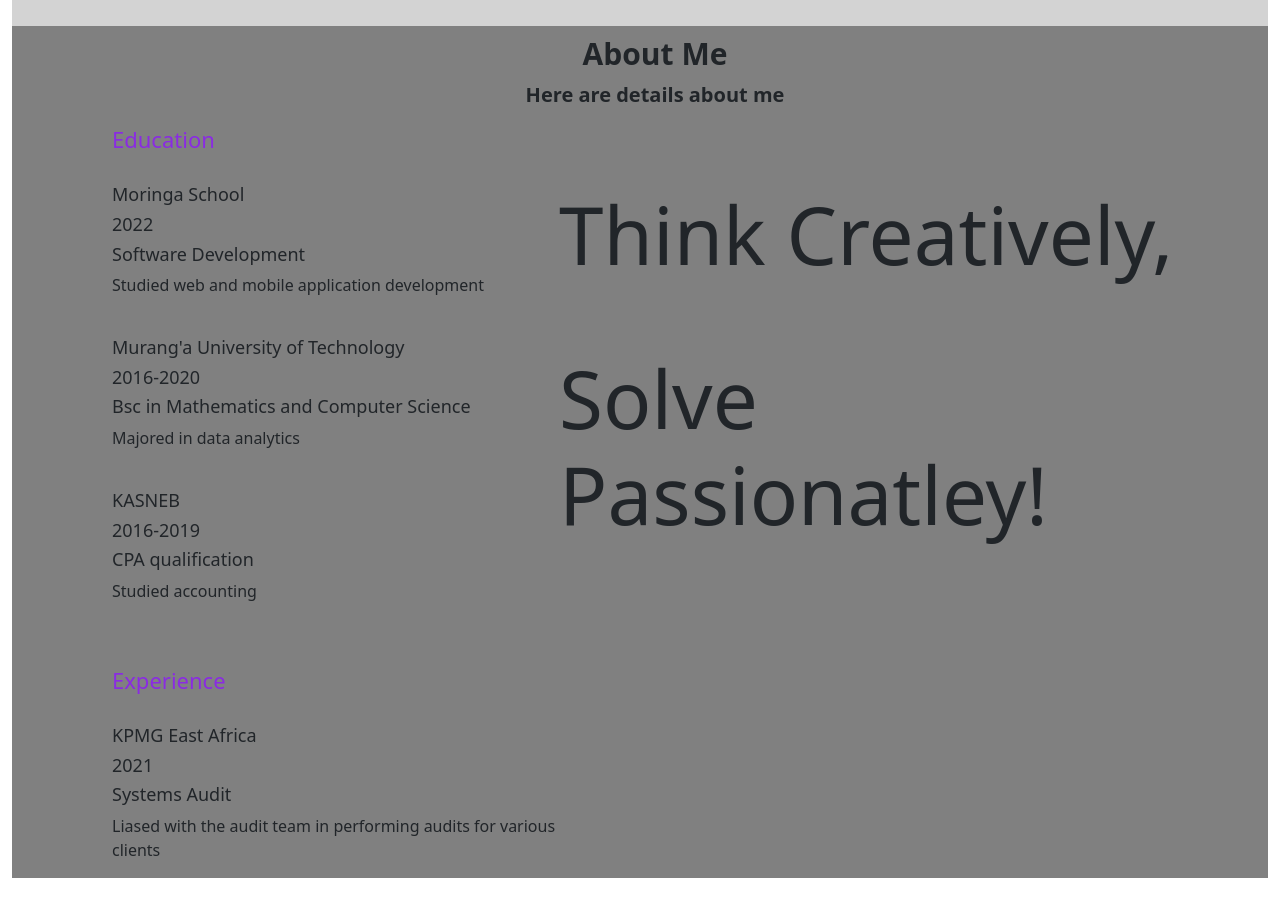
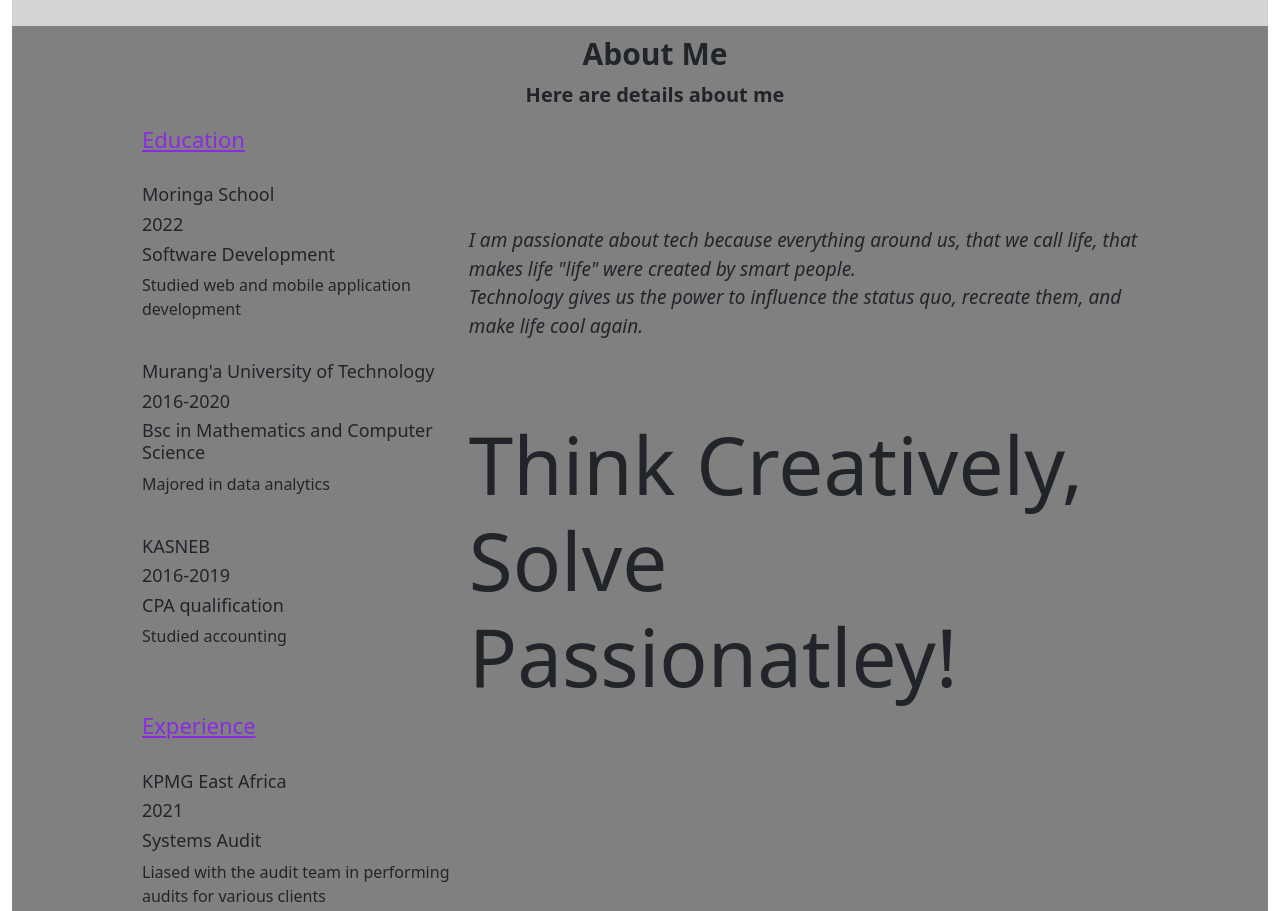
Before and after one commit to Nicholas-Kimutai/My-Portfolio, a plain HTML site: page index.html in a window 1280 px wide. Shown: the part 460-1371 px from the top of the page. Before the commit the page ends 1338 px from the top, so only its background shows below. Drawn offline with nearby package versions, Linux system fonts and the light colour scheme.

Commit message:
style:style elements in class abiut

```diff
--- a/CSS/style.css
+++ b/CSS/style.css
@@ -65,19 +65,26 @@ a:hover{
 .about{
     display: flex;
     flex-direction:row;
-    margin-left: 70px;
-    margin-right: 70px;
+    margin-left: 100px;
+    margin-right: 100px;
+    padding-bottom: 30px;
 
+}
+#abt1{
+    padding-top: 100px;
 }
 #abt1 h3{
     font-size: 80px;
     padding-top: 60px;
-
-
+}
+#abt1 p{
+    font-size: 19px;
+    font-style: italic;
 }
 .aboutme2 h2{
     font-size: 22px;
     color: blueviolet;
+    text-decoration:underline;
 
 }
 .aboutme2 h3,h4{
--- a/index.html
+++ b/index.html
@@ -65,8 +65,10 @@
                 </div>
             </div>
             <div class="about1" id="abt1">
-            <h3>Think Creatively,</h3>
-            <h3>Solve Passionatley!</h3>
+            <p> I am passionate about tech because everything around us, that we call life, that makes life "life"
+               were created by smart people.<br>Technology gives us the power to influence
+               the status quo, recreate them, and make life cool again.</p>
+            <h3>Think Creatively,<br>Solve Passionatley!</h3>
             </div>
         </div>
 
```
